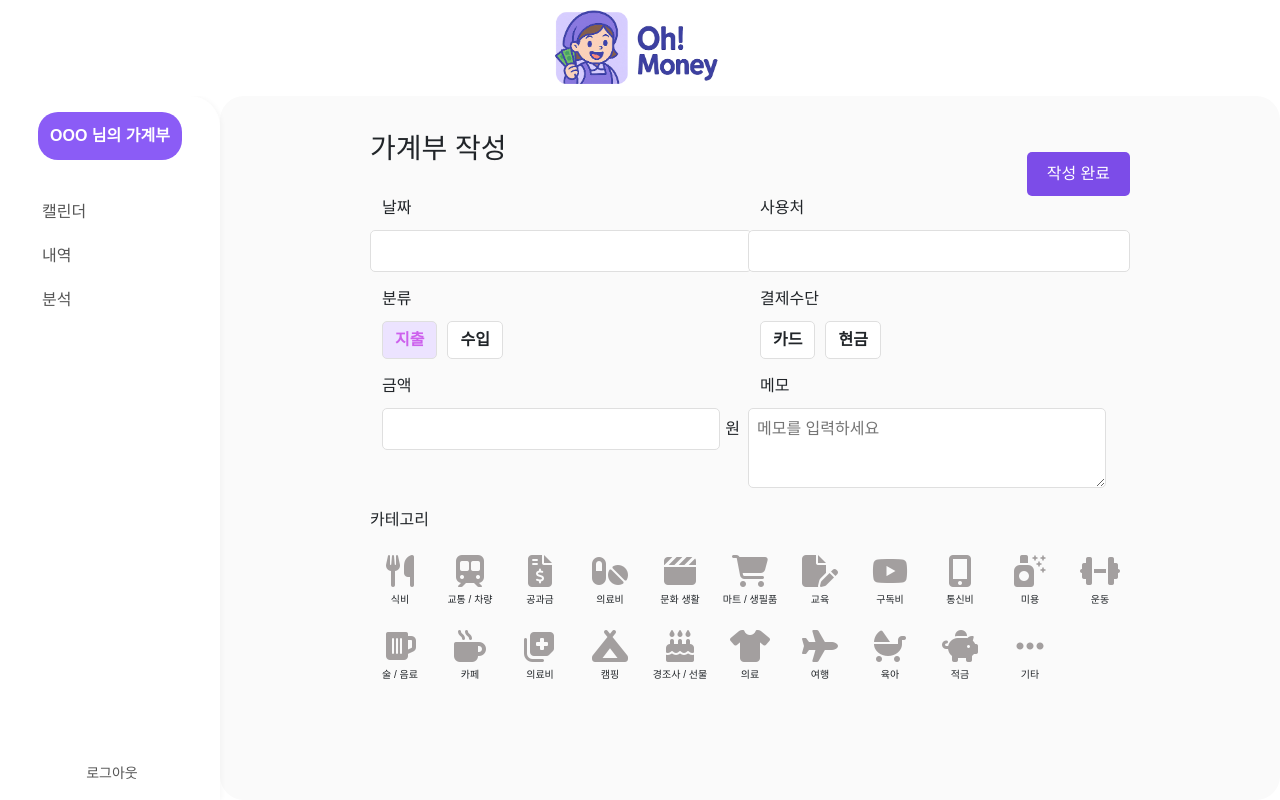
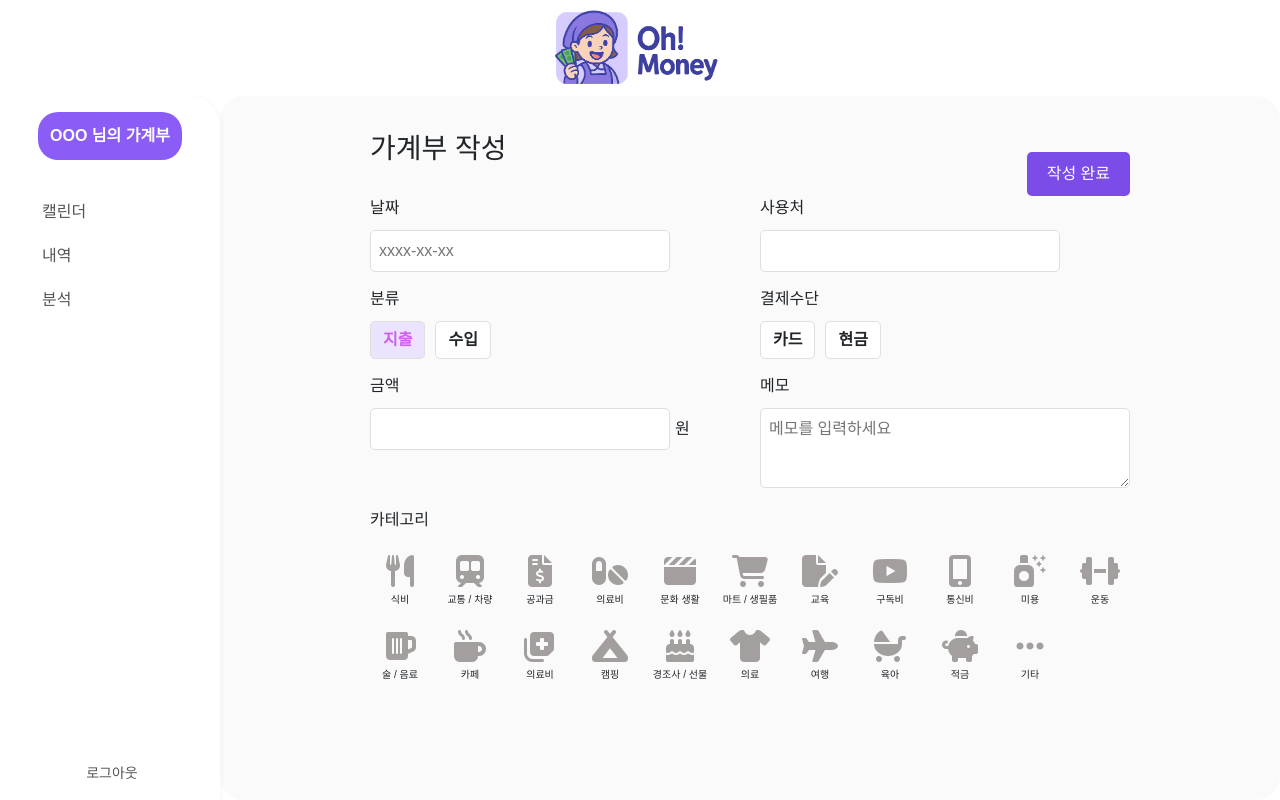
Before and after one commit to gaeguul/ohmoney, a Vue app: page /accounts/new in a window 1280 px wide. Built offline with nearby package versions, Linux system fonts and the light colour scheme; a web font is replaced by a local one.

Commit message:
chore #4 pr내용 반영

```diff
--- a/src/pages/account/AccountCreatePage.vue
+++ b/src/pages/account/AccountCreatePage.vue
@@ -11,7 +11,7 @@
       <div class="col">
         <div class="row">
           <div class="label">날짜</div>
-          <input type="text" class="input-field" />
+          <input type="text" placeholder="xxxx-xx-xx" class="input-field" />
         </div>
         <div class="row">
           <div class="label">분류</div>
@@ -99,6 +99,10 @@ const changeCategoryIncome = () => {
 </script>
 
 <style scoped>
+* {
+  margin: 0;
+  padding: 0;
+}
 .account-form {
   width: 100%;
   max-width: 800px;
@@ -137,7 +141,8 @@ const changeCategoryIncome = () => {
   padding: 8px;
   border-radius: 5px;
   border: 1px solid #dfdfdf;
-  min-width: 200px;
+  min-width: 150px;
+  max-width: 300px;
 }
 
 .radio-group {
--- a/src/pages/account/accountAssets/AccountIcon.vue
+++ b/src/pages/account/accountAssets/AccountIcon.vue
@@ -40,6 +40,7 @@ const props = defineProps({
 
 .custom-icon-color {
   font-size: xx-large;
+  cursor: pointer;
   color: rgb(163, 159, 159);
 }
 span {
```
